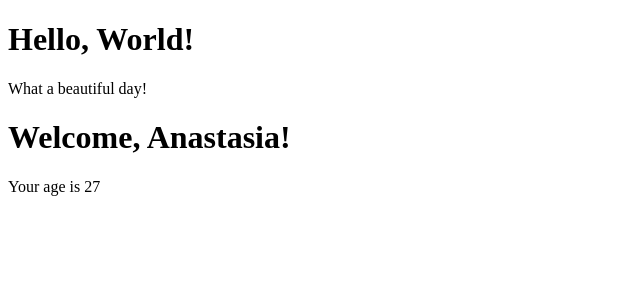
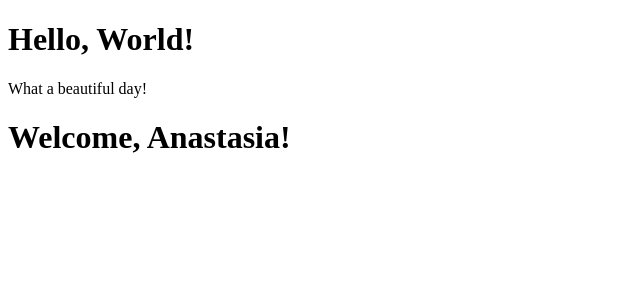
Before and after one commit to AnastasiaGandolfi/Esercizi_React, a React (Create React App) app in the folder my-app/: page / in a window 1280 px wide. Shown: the top 300 px of the page, without its empty margins (0-640 px from the left). Built offline with nearby package versions, Linux system fonts and the light colour scheme.

Commit message:
exercise done

```diff
--- a/my-app/src/App.js
+++ b/my-app/src/App.js
@@ -7,7 +7,7 @@ export class App extends React.Component {
         return(
             <div>
                 <Hello />
-                <Welcome age={27} name={<strong>Anastasia</strong>} />
+                <Welcome age={16} name={<strong>Anastasia</strong>} />
             </div>
         )
     }
--- a/my-app/src/Welcome.js
+++ b/my-app/src/Welcome.js
@@ -6,7 +6,7 @@ class Welcome extends React.Component {
         return (
             <div>
                 <h1>Welcome, {this.props.name}!</h1>
-                <Age age={this.props.age} />
+                {this.props.age > 18 && <Age age={this.props.age} />}
             </div>
         )
     }
```
